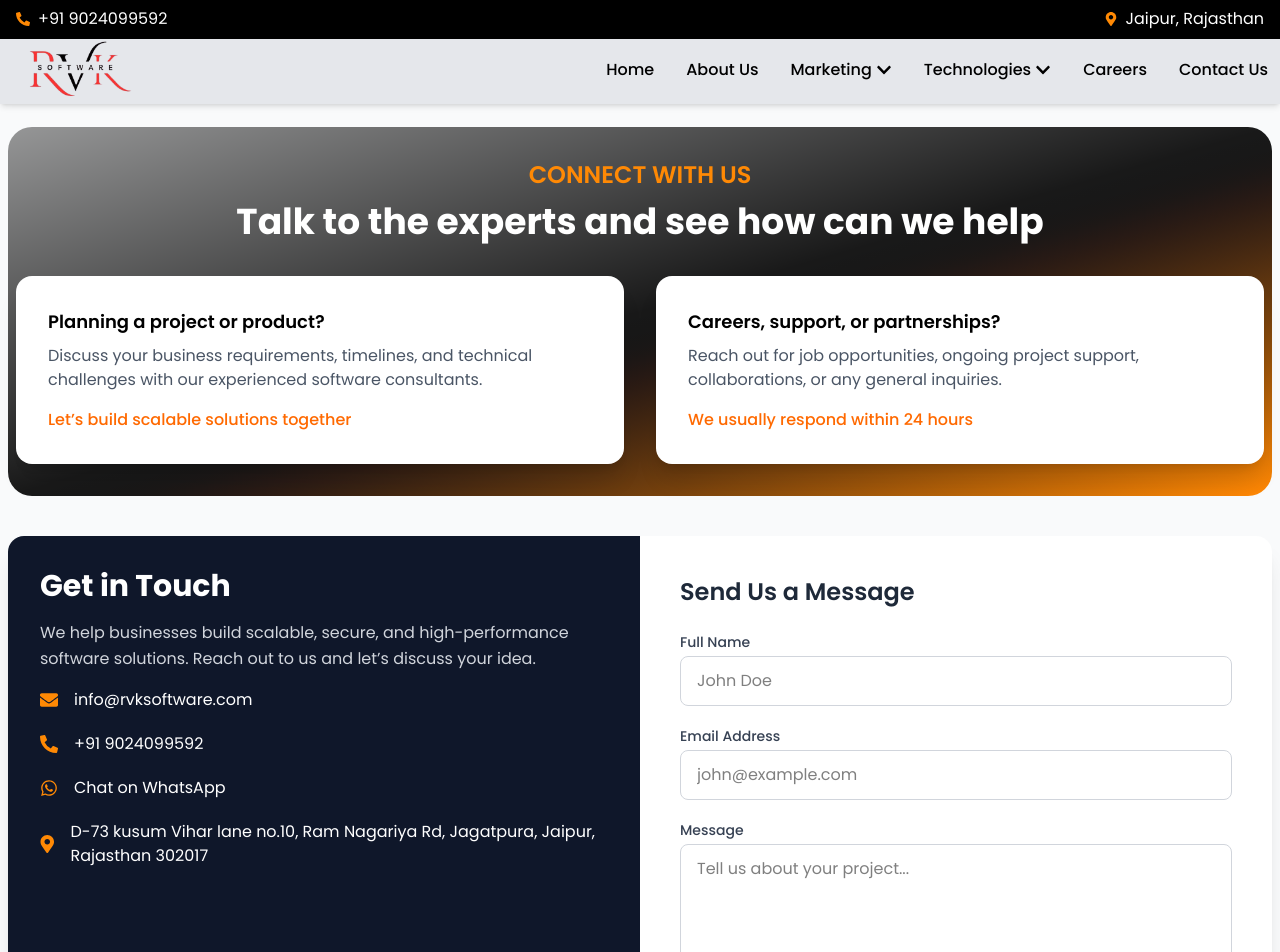
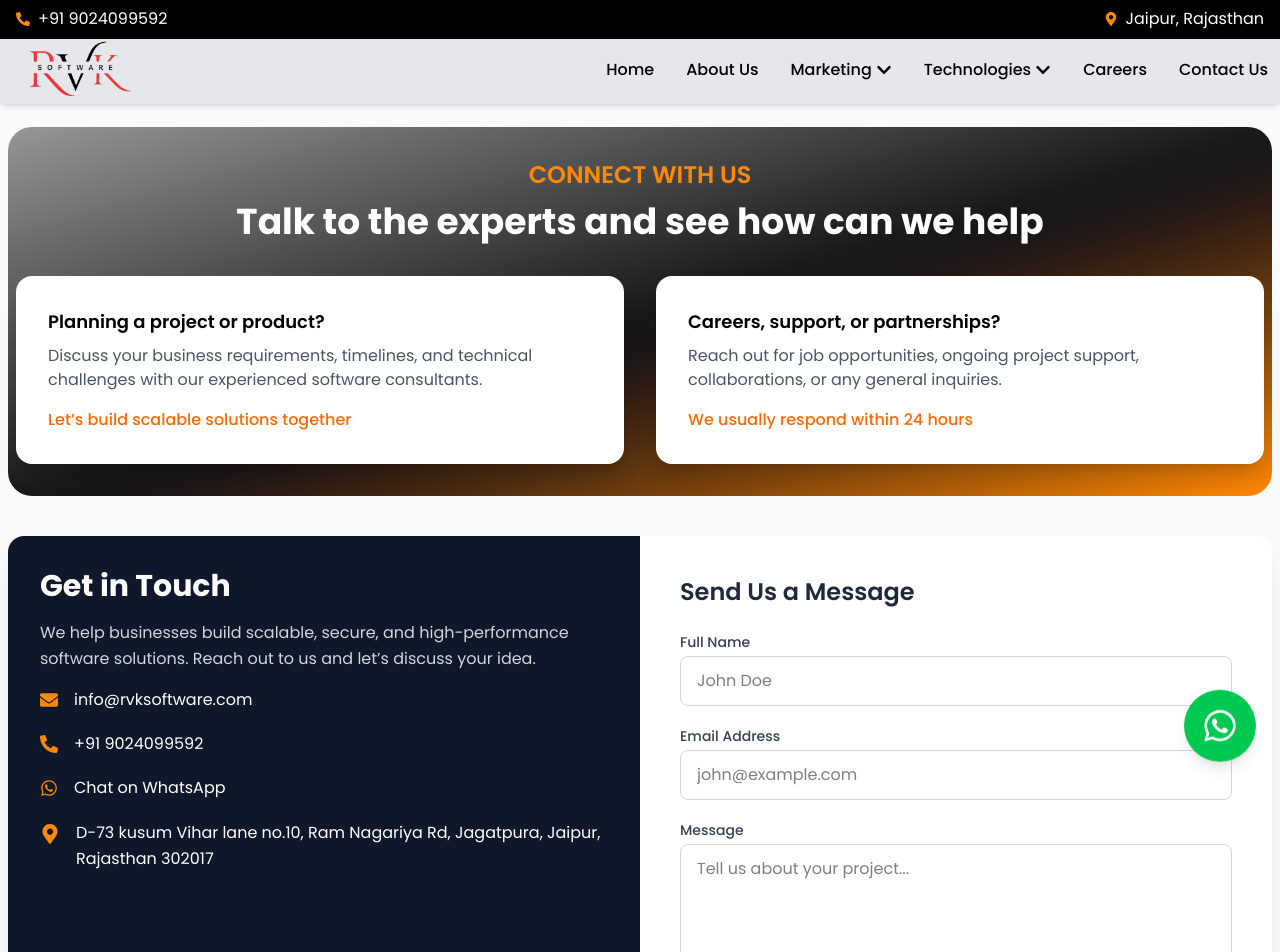
Before and after one commit to RVK-Software/Priti, a React (Vite) app: page /contact in a window 1280 px wide. Shown: the top 952 px of the page. Built offline with nearby package versions, Linux system fonts and the light colour scheme.

Commit message:
address logo updated

```diff
--- a/index.html
+++ b/index.html
@@ -1,12 +1,21 @@
 <!doctype html>
 <html lang="en">
   <head>
-    <meta charset="UTF-8" />
-    <link rel="icon" type="image/svg+xml" href="/RVK-LOGO1.png" />
+  <meta charset="UTF-8" />
 
-    <meta name="viewport" content="width=device-width, initial-scale=1.0" />
-    <title>rvk-trial</title>
-  </head>
+  <!-- Favicon (multiple sizes for better visibility & sharpness) -->
+  <link rel="icon" type="image/png" sizes="16x16" href="/RVK-LOGO1.png" />
+  <link rel="icon" type="image/png" sizes="32x32" href="/RVK-LOGO1.png" />
+  <link rel="icon" type="image/png" sizes="48x48" href="/RVK-LOGO1.png" />
+  <link rel="icon" type="image/png" sizes="192x192" href="/RVK-LOGO1.png" />
+
+  <!-- Mobile & PWA support -->
+  <link rel="apple-touch-icon" sizes="180x180" href="/RVK-LOGO1.png" />
+
+  <meta name="viewport" content="width=device-width, initial-scale=1.0" />
+  <title>rvk-trial</title>
+</head>
+
   <body>
     <div id="root"></div>
     <script type="module" src="/src/main.jsx"></script>
--- a/src/App.jsx
+++ b/src/App.jsx
@@ -10,6 +10,7 @@ import CTA from "./components/CTA";
 import NavSankalpBlog from "./components/NavSankalpBlog";
 import TechnologiesPage from "./pages/TechnologiesPage";
 import CareerPage from "./pages/CareersPage";
+import FloatingWhatsApp from "./components/FloatingWhatsApp";
 
 const App = () => {
   return (
@@ -26,6 +27,7 @@ const App = () => {
         <Route path="/career" element = {<CareerPage />} />
       </Routes>
       <CTA />
+      <FloatingWhatsApp />
       <Footer />
     </>
   );
--- a/src/components/ContactUs.jsx
+++ b/src/components/ContactUs.jsx
@@ -9,7 +9,6 @@ import { useForm } from "react-hook-form";
 import axios from "axios";
 //.env
 
-
 const ContactSection = () => {
   const {
     register,
@@ -20,9 +19,13 @@ const ContactSection = () => {
 
   const onSubmit = async (data) => {
     try {
-      await axios.post(`${import.meta.env.VITE_BACKEND_API_URL}/contact`, data, {
-        headers: { "Content-Type": "application/json" },
-      });
+      await axios.post(
+        `${import.meta.env.VITE_BACKEND_API_URL}/contact`,
+        data,
+        {
+          headers: { "Content-Type": "application/json" },
+        }
+      );
       // optional: toast / alert
       alert("Message sent successfully!");
       reset();
@@ -64,7 +67,9 @@ const ContactSection = () => {
 
             {/* WHATSAPP */}
             <a
-              href="https://wa.me/919024099592"
+              href={`https://wa.me/919024099592?text=${encodeURIComponent(
+                "Hello RVK Software Team, I’m interested in your services and would like to discuss my project."
+              )}`}
               target="_blank"
               rel="noopener noreferrer"
               className="flex items-center gap-4 hover:text-orange-400 transition"
@@ -74,10 +79,14 @@ const ContactSection = () => {
             </a>
 
             {/* LOCATION */}
-            <div className="flex items-center gap-4">
-              <FaMapMarkerAlt className="text-lg text-orange-400" />
-              <span>D-73 kusum Vihar lane no.10, Ram Nagariya Rd, Jagatpura, Jaipur, Rajasthan 302017</span>
-            </div>
+           <div className="flex items-start gap-4">
+  <FaMapMarkerAlt className="text-xl text-orange-400 shrink-0 mt-1" />
+  <span className="text-base leading-relaxed">
+    D-73 kusum Vihar lane no.10, Ram Nagariya Rd, Jagatpura, Jaipur,
+    Rajasthan 302017
+  </span>
+</div>
+
           </div>
         </div>
 
@@ -101,12 +110,10 @@ const ContactSection = () => {
               type="text"
               placeholder="John Doe"
               {...register("name", { required: "Full name is required" })}
-              className="w-full border border-gray-300 rounded-lg px-4 py-3 focus:outline-none focus:ring-2 focus:ring-blue-500"
+              className="w-full border border-gray-300 rounded-lg px-4 py-3 focus:outline-none focus:ring-2 focus:ring-orange-400"
             />
             {errors.name && (
-              <p className="text-sm text-red-500 mt-1">
-                {errors.name.message}
-              </p>
+              <p className="text-sm text-red-500 mt-1">{errors.name.message}</p>
             )}
           </div>
 
@@ -120,12 +127,11 @@ const ContactSection = () => {
               {...register("email", {
                 required: "Email is required",
                 pattern: {
-                  value:
-                    /^[a-zA-Z0-9._%+-]+@[a-zA-Z0-9.-]+\.[a-zA-Z]{2,}$/,
+                  value: /^[a-zA-Z0-9._%+-]+@[a-zA-Z0-9.-]+\.[a-zA-Z]{2,}$/,
                   message: "Enter a valid email",
                 },
               })}
-              className="w-full border border-gray-300 rounded-lg px-4 py-3 focus:outline-none focus:ring-2 focus:ring-blue-500"
+              className="w-full border border-gray-300 rounded-lg px-4 py-3 focus:outline-none focus:ring-2 focus:ring-orange-300"
             />
             {errors.email && (
               <p className="text-sm text-red-500 mt-1">
@@ -142,7 +148,7 @@ const ContactSection = () => {
               rows="4"
               placeholder="Tell us about your project..."
               {...register("message", { required: "Message is required" })}
-              className="w-full border border-gray-300 rounded-lg px-4 py-3 focus:outline-none focus:ring-2 focus:ring-blue-500"
+              className="w-full border border-gray-300 rounded-lg px-4 py-3 focus:outline-none focus:ring-2 focus:ring-orange-300"
             ></textarea>
             {errors.message && (
               <p className="text-sm text-red-500 mt-1">
--- /dev/null
+++ b/src/components/FloatingWhatsApp.jsx
@@ -0,0 +1,33 @@
+import { FaWhatsapp } from "react-icons/fa";
+
+const FloatingWhatsApp = () => {
+  const phoneNumber = "919024099592";
+  const message =
+    "Hello RVK Software Team, I’m interested in your services and would like to discuss my project.";
+
+  return (
+    <a
+      href={`https://wa.me/${phoneNumber}?text=${encodeURIComponent(message)}`}
+      target="_blank"
+      rel="noopener noreferrer"
+      aria-label="Chat with RVK Software on WhatsApp"
+      className="
+        fixed bottom-6 right-6 z-50
+        flex items-center justify-center
+        sm:w-18 sm:h-18
+        w-14 h-14
+        rounded-full
+        bg-green-500
+        text-white
+        shadow-lg
+        hover:bg-green-600
+        transition
+        animate-bounce
+      "
+    >
+      <FaWhatsapp className="text-4xl" />
+    </a>
+  );
+};
+
+export default FloatingWhatsApp;
--- a/src/components/Navbar.jsx
+++ b/src/components/Navbar.jsx
@@ -149,7 +149,7 @@ const Navbar = () => {
       </header>
 
       {/* MOBILE MENU (GLASSMORPHIC, PARTIAL HEIGHT) */}
-     {/* MOBILE MENU (GLASSMORPHIC, PARTIAL HEIGHT) */}
+
 {menuOpen && (
   <div className="fixed top-24 left-1/2 -translate-x-1/2 w-[92%] bg-white/40 backdrop-blur-xl shadow-2xl rounded-2xl z-50 lg:hidden">
     <ul className="px-6 py-6 space-y-6 text-base font-medium text-gray-900">
```
